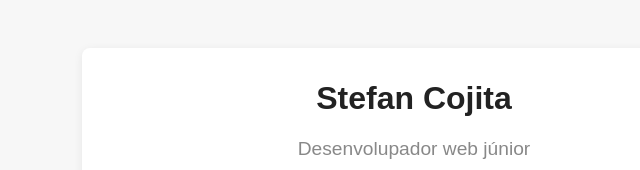
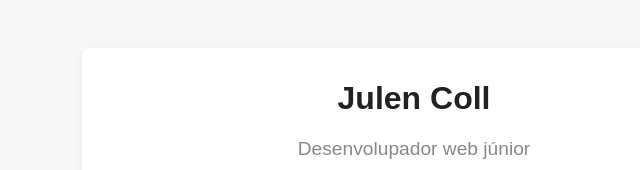
Before and after one commit to CFGSCojita/dawebsc, a plain HTML site: page cv/cv.html in a window 1280 px wide. Shown: the top 170 px of the page, without its empty margins (226-866 px from the left). Drawn offline with Linux system fonts and the light colour scheme.

Commit message:
Commit del cv del compañero

```diff
--- a/cv/cv.html
+++ b/cv/cv.html
@@ -8,7 +8,7 @@
 <body>
   <div class="cv-container">
     <header>
-      <h1>Stefan Cojita</h1>
+      <h1>Julen Coll</h1>
       <p class="subtitle">Desenvolupador web júnior</p>
     </header>
     <section>
```
